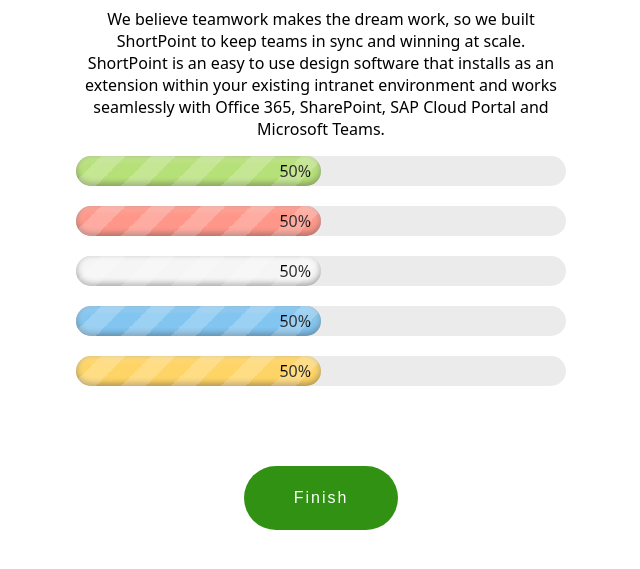
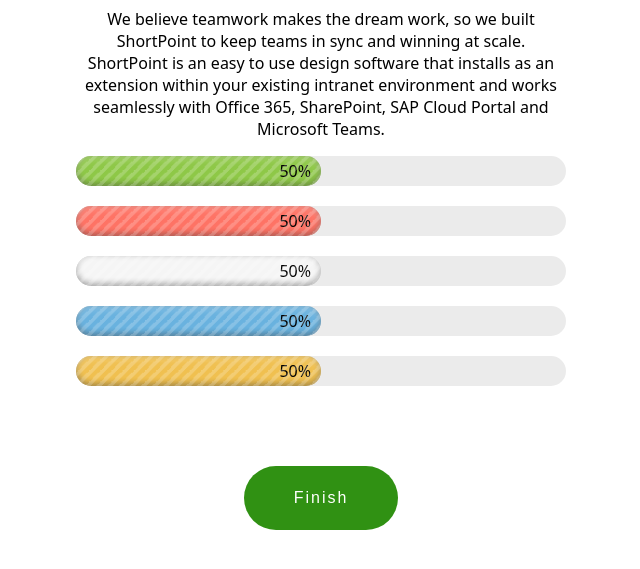
Before and after one commit to shoaibshebi/progressbars-task, a plain HTML site: page index.html in a window 1280 px wide. Shown: the part 159-728 px from the top of the page, without its empty margins (319-959 px from the left). Drawn offline with Linux system fonts and the light colour scheme.

Commit message:
refinements in the design

```diff
--- a/index.css
+++ b/index.css
@@ -50,19 +50,19 @@ pre {
   padding-right: 10px;
 }
 .meter > .green {
-  background-color: #b6e078;
+  background-color: #8ec847;
 }
 .meter > .red {
-  background-color: #fe9789;
+  background-color: #fe7365;
 }
 .meter > .white {
   background-color: whitesmoke;
 }
 .meter > .blue {
-  background-color: #82c5f0;
+  background-color: #69b2df;
 }
 .meter > .yellow {
-  background-color: #fed466;
+  background-color: #f0c050;
 }
 
 .meter > span:after,
@@ -73,7 +73,6 @@ pre {
   left: 0;
   bottom: 0;
   right: 0;
-
   background-image: linear-gradient(
     -45deg,
     rgba(255, 255, 255, 0.2) 25%,
@@ -88,6 +87,7 @@ pre {
   background-size: 50px 50px;
   border-radius: 20px;
   overflow: hidden;
+  background-size: 0.7rem 0.7rem;
 }
 
 /* finish button  */
```
